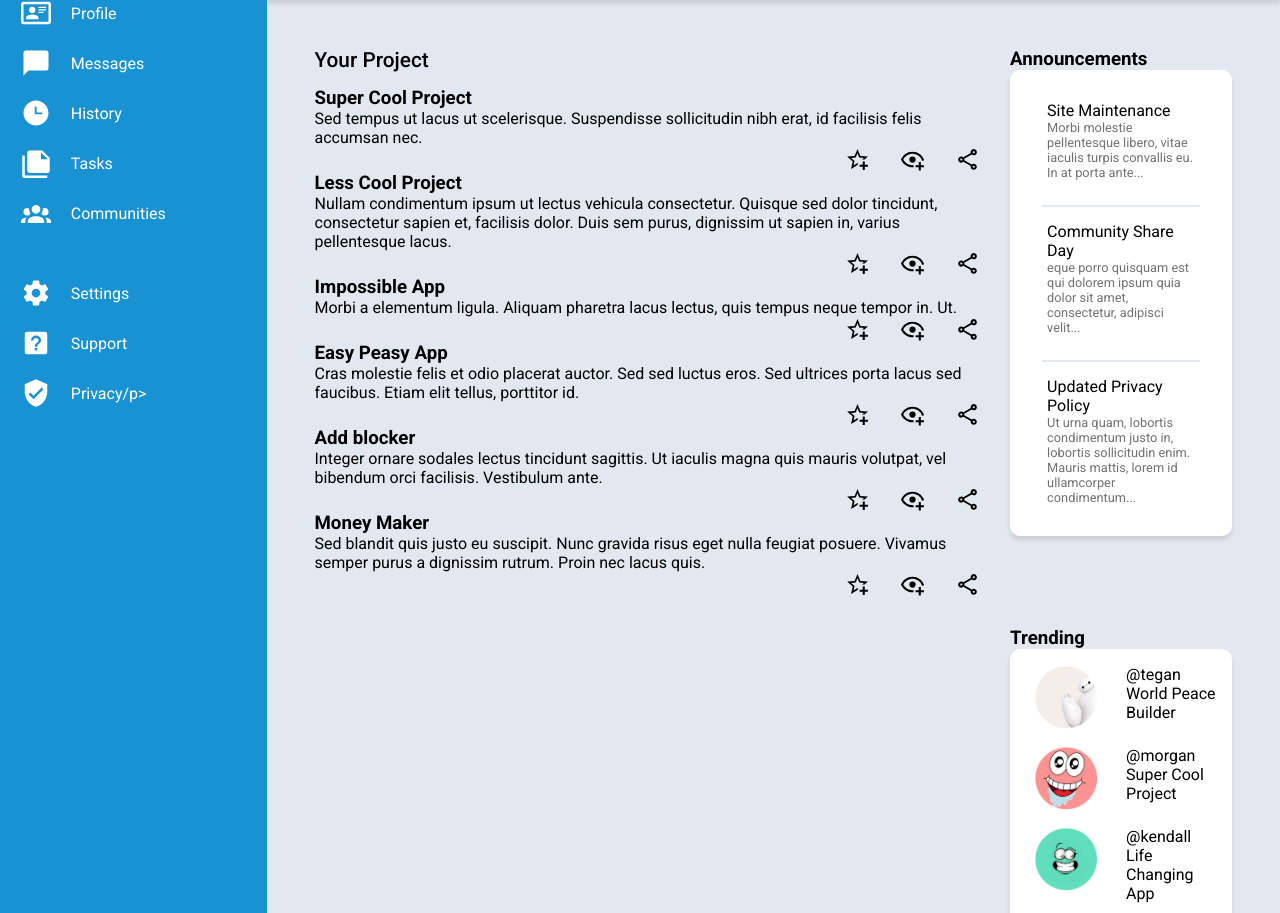
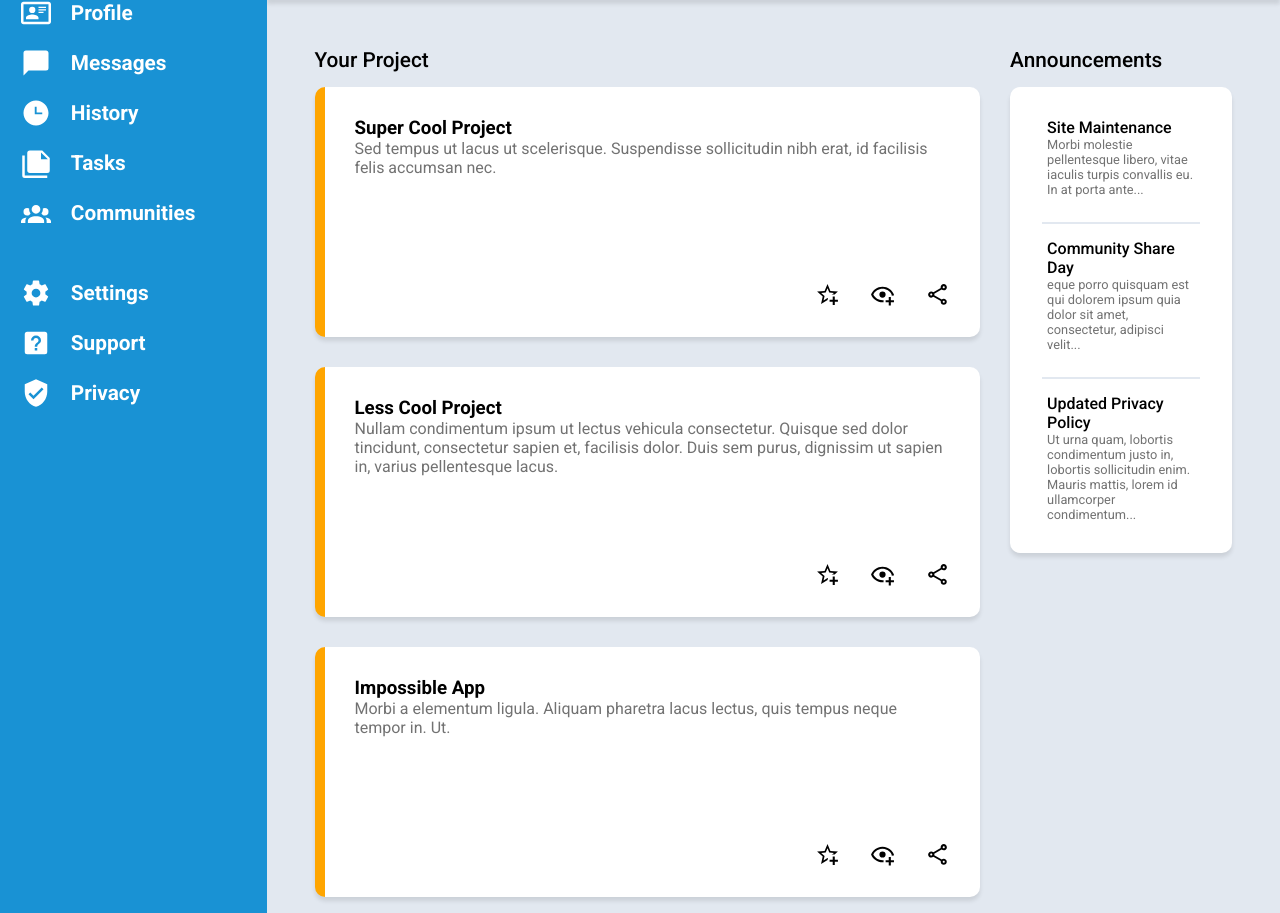
Before and after one commit to ekakhrisnanda/project-admin-dashboard, a plain HTML site: page index.html in a window 1280 px wide. Shown: the part 168-1081 px from the top of the page. Drawn offline with Linux system fonts and the light colour scheme.

Commit message:
Move in announcements and trending into a single container

```diff
--- a/index.html
+++ b/index.html
@@ -28,10 +28,12 @@
             </div>
 
             <div class="second-row-header">
+                <div class="account-detail">
                     <img src="media/img/3.png" alt="Green Profile Picture">
                     <div class="account-name">
                         <span>Hi There,</span>
                         <h2>Morgan Oakley (@morgan)</h2>
+                    </div>
                 </div>
                 <div class="buttons">
                     <button type="button">New</button>
@@ -50,42 +52,42 @@
             <div class="sidebar-content">
                 <div>
                     <img src="media/icon/home.svg" alt="Home icon">
-                    <p>Home</p>
+                    <a href="">Home</a>
                 </div>
                 <div>
                     <img src="media/icon/card-account-details-outline.svg" alt="Card Icon">
-                    <p>Profile</p>
+                    <a href="">Profile</a>
                 </div>
                 <div>
                     <img src="media/icon/message.svg" alt="Message Icon">
-                    <p>Messages</p>
+                    <a href="">Messages</a>
                 </div>
                 <div>
                     <img src="media/icon/clock-time-three.svg" alt="Clock Icon">
-                    <p>History</p>
+                    <a href="">History</a>
                 </div>
                 <div>
                     <img src="media/icon/note-multiple.svg" alt="Tasks">
-                    <p>Tasks</p>
+                    <a href="">Tasks</a>
                 </div>
                 <div>
                     <img src="media/icon/account-group.svg" alt="Community Icon">
-                    <p>Communities</p>
+                    <a href="">Communities</a>
                 </div>
             </div>
 
             <div class="sidebar-content">
                 <div>
                     <img src="media/icon/cog.svg" alt="Cog Icon">
-                    <p>Settings</p>
+                    <a href="">Settings</a>
                 </div>
                 <div>
                     <img src="media/icon/help-box.svg" alt="Support Icon">
-                    <p>Support</p>
+                    <a href="">Support</a>
                 </div>
                 <div>
                     <img src="media/icon/shield-check.svg" alt="Privacy Icon">
-                    <p>Privacy/p>
+                    <a href="">Privacy</a>
                 </div>
             </div>
         </div>
@@ -93,6 +95,7 @@
         <div class="article">
             <div class="projects">
                 <h2>Your Project</h2>
+                <div class="project-content">
                     <div>
                         <div class="texts">
                             <h3>Super Cool Project</h3>
@@ -161,34 +164,37 @@
                     </div>
                 </div>
 
+            </div>
+
+            <div class="article-sidebar">
                 <div class="announcements">
-                <h3>Announcements</h3>
+                    <h2>Announcements</h2>
 
                     <div class="ann-content">
                         <div>
-                        Site Maintenance
+                            <span>Site Maintenance</span>
                             <p>Morbi molestie pellentesque libero, vitae iaculis turpis convallis eu. In at porta ante...</p>
                         </div>
                         <div>
-                        Community Share Day
+                            <span>Community Share Day</span>
                             <p>eque porro quisquam est qui dolorem ipsum quia dolor sit amet, consectetur, adipisci velit...</p>
                         </div>
                         <div>
-                        Updated Privacy Policy
+                            <span>Updated Privacy Policy</span>
                             <p>Ut urna quam, lobortis condimentum justo in, lobortis sollicitudin enim. Mauris mattis, lorem id ullamcorper condimentum...</p>
                         </div>
                     </div>
                 </div>
 
                 <div class="trending">
-                <h3>Trending</h3>
+                    <h2>Trending</h2>
 
                     <div class="trending-content">
                         <div class="trending-1">
                             <div>
                                 <img src="media/img/1.png" alt="">
                             </div>
-                        <div>
+                            <div class="trending-text">
                                 <p>@tegan</p>
                                 <p>World Peace Builder</p>
                             </div>
@@ -197,7 +203,7 @@
                             <div>
                                 <img src="media/img/2.png" alt="">
                             </div>
-                        <div>
+                            <div class="trending-text">
                                 <p>@morgan</p>
                                 <p>Super Cool Project</p>
                             </div>
@@ -206,7 +212,7 @@
                             <div>
                                 <img src="media/img/3.png" alt="">
                             </div>
-                        <div>
+                            <div class="trending-text">
                                 <p>@kendall</p>
                                 <p>Life Changing App</p>
                             </div>
@@ -215,10 +221,9 @@
                             <div>
                                 <img src="media/img/4.png" alt="">
                             </div>
-                        <div>
+                            <div class="trending-text">
                                 <p>@alex</p>
                                 <p>No Traffic Maker</p>
-                        </div>
                             </div>
                         </div>
                     </div>
@@ -226,5 +231,9 @@
 
             </div>
 
+        </div>
+
+    </div>
+
 </body>
 </html>
```
Lines whose indentation alone changed are shown as unchanged.
